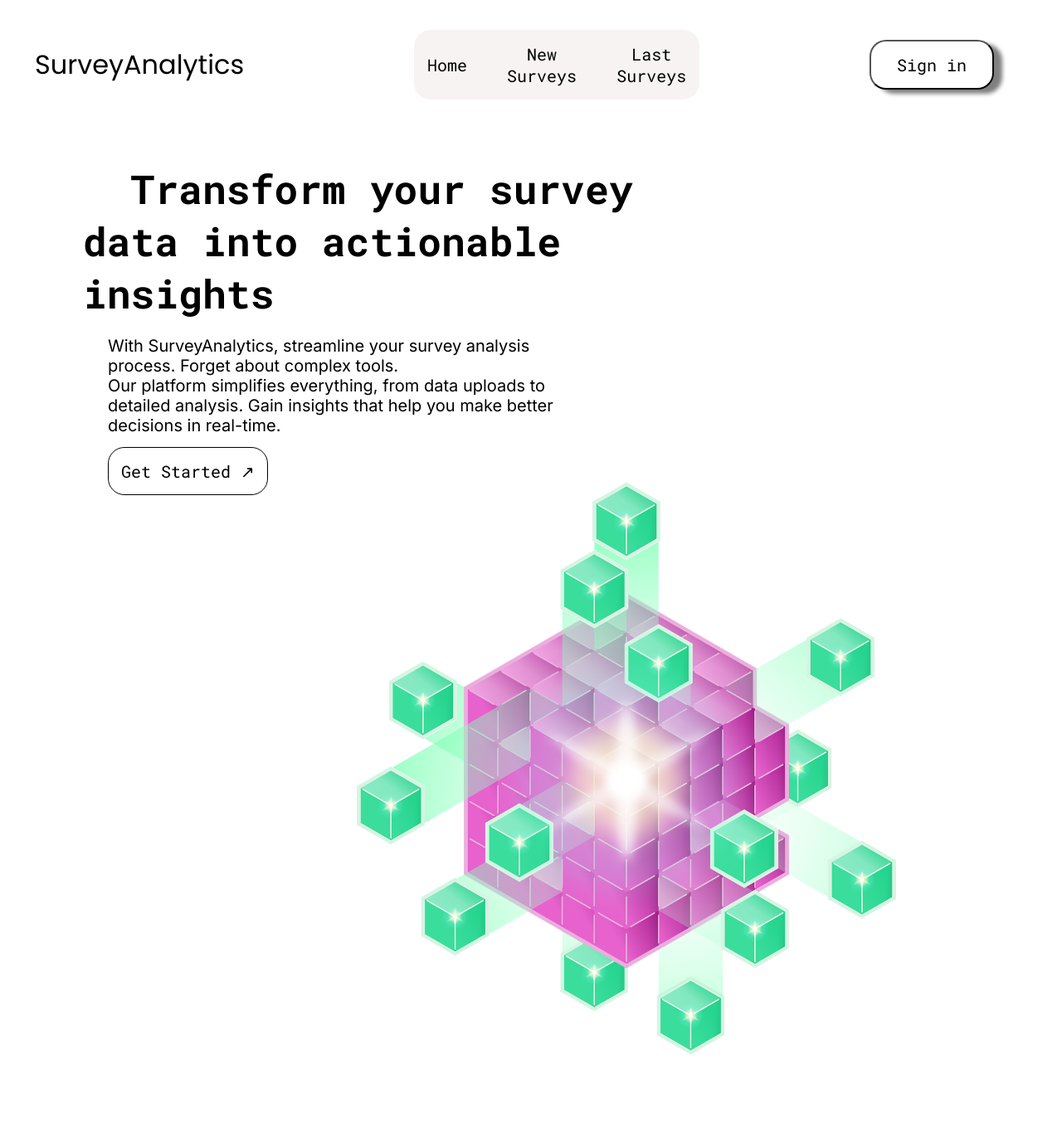
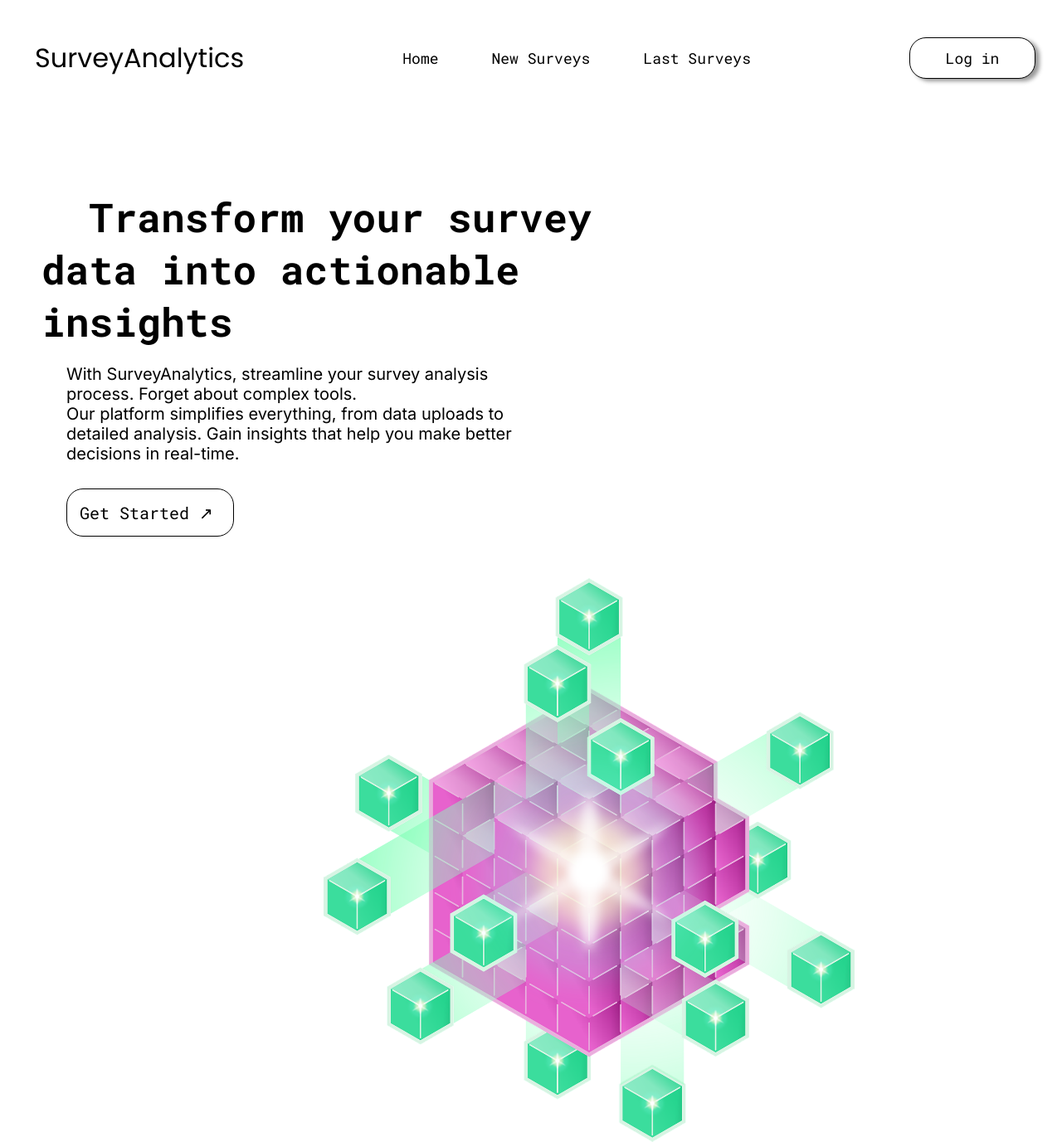
Before and after one commit to tinocoAlexander/SurveyAnalytics, a Django app: page / in a window 1280 px wide. Shown: the whole page at 83% size. Before the commit the page ends 1272 px from the top, so only its background shows below. Run offline with Django 5.2, Linux system fonts and the light colour scheme.

Commit message:
Responsive changes, image is still pending

```diff
--- a/survey_analytics/analysis/templates/analysis/analysisSurveys.html
+++ b/survey_analytics/analysis/templates/analysis/analysisSurveys.html
@@ -1,2 +1,5 @@
 {% extends '../layout/base.html' %}
 {% load static %}
+{% block extra_css %}
+    <link rel="stylesheet" href="{% static 'css/analysisSurveys.css' %}">
+{% endblock %}
--- /dev/null
+++ b/survey_analytics/static/css/index.css
@@ -0,0 +1,119 @@
+.hero {
+    color: black;
+    display: flex;
+    flex-direction: row;
+    align-items: center;
+    justify-content: space-between;
+    padding: 50px;
+    gap: 50px;
+    float: left;
+}
+
+
+.hero h1 {
+    font-family: "Roboto Mono", serif;
+    font-size: 48px;
+    margin-bottom: 0;
+}
+
+.hero p {
+    font-family: "Inter", serif;
+    font-size: 20px;
+    margin-bottom: 30px;
+    margin-left: 30px;
+}
+
+.btn-primary {
+    font-family: "Roboto Mono", serif;
+    font-size: 20px;
+    background-color: #ffffff;
+    color: black;
+    text-decoration: none;
+    border-radius: 20px;
+    padding: 15px;
+    width: 170px;
+    border: 1px solid black;
+    cursor: pointer;
+    transition: background-color 0.5s, color 0.5s;
+    display: inline-block;
+    margin-left: 30px;
+}
+
+.btn-primary:hover {
+    background-color: #e2d8e4;
+    color: #1b1b1b;
+}
+
+#hero-img {
+    width: 50%;
+    float: right;
+    max-width: 650px;
+    margin-right: 250px;
+}
+
+/* Responsividad */
+@media screen and (max-width: 1024px) {
+    .hero {
+        flex-direction: column;
+        text-align: center;
+        padding: 30px;
+    }
+
+    .hero-content {
+        max-width: 80%;
+    }
+
+    #hero-img {
+        width: 80%;
+        max-width: 500px;
+
+    }
+}
+
+@media screen and (max-width: 768px) {
+    .hero h1 {
+        font-size: 36px;
+    }
+
+    .hero p {
+        font-size: 18px;
+    }
+
+    .btn-primary {
+        font-size: 18px;
+        padding: 12px;
+        width: 140px;
+    }
+    #hero-img {
+        width: 80%;
+        max-width: 500px;
+        margin: 0 auto;
+
+    }
+}
+
+@media screen and (max-width: 480px) {
+    .hero {
+        padding: 20px;
+    }
+
+    .hero h1 {
+        font-size: 28px;
+    }
+
+    .hero p {
+        font-size: 16px;
+    }
+
+    .btn-primary {
+        font-size: 16px;
+        padding: 10px;
+        width: 130px;
+    }
+
+    #hero-img {
+        width: 90%;
+        margin: 0 auto;
+        padding: 0;
+    }
+}
--- a/survey_analytics/static/css/styles.css
+++ b/survey_analytics/static/css/styles.css
@@ -3,9 +3,14 @@
 2. Roboto Mono   font-family: "Roboto Mono", serif;
 3. Inter:   font-family: "Inter", serif;
 */
-@import url('https://fonts.googleapis.com/css2?family=Poppins:ital,wght@0,100;0,200;0,300;0,400;0,500;0,600;0,700;0,800;0,900;1,100;1,200;1,300;1,400;1,500;1,600;1,700;1,800;1,900&display=swap');
+@import url('https://fonts.googleapis.com/css2?family=Poppins:ital,wght@0,100;0,200;0,300;0,400;0,500;0,600;0,700;0,800;1,100;1,200;1,300;1,400;1,500;1,600;1,700;1,800;1,900&display=swap');
 @import url('https://fonts.googleapis.com/css2?family=Roboto+Mono:ital,wght@0,100..700;1,100..700&display=swap');
 @import url('https://fonts.googleapis.com/css2?family=Inter:ital,opsz,wght@0,14..32,100..900;1,14..32,100..900&display=swap');
+
+html {
+    font-size: 16px;
+}
+
 body {
     margin: 0;
     padding: 0;
@@ -18,32 +23,32 @@ body {
     justify-content: space-between;
     align-items: center;
     padding: 1rem 2rem;
+    flex-wrap: wrap;
 }
 
-.logo{
+.logo {
     font-family: "Poppins", serif;
-    font-size: 32px;
-    margin-left: 10px;
+    font-size: 2rem;
+    margin-left: 0.625rem;
     cursor: pointer;
     transition: 0.5s;
     text-decoration: none;
     color: black;
 }
 
-.logo:hover{
+.logo:hover {
     color: #484848;
 }
 
 .nav-links {
-    background-color: rgba(234, 226, 226, 0.4);
     list-style: none;
     display: flex;
-    gap: 3rem;
-    font-size: 20px;
+    gap: 2rem;
+    font-size: 1.125rem;
     text-align: center;
     align-content: center;
     padding: 1rem;
-    border-radius: 20px;
+    border-radius: 1.25rem;
     align-items: center;
 }
 
@@ -53,29 +58,29 @@ body {
     font-family: "Roboto Mono", serif;
     transition: background-color 0.5s, padding 0.5s;
     display: inline-block;
-    width: 100%;
-    height: 100%;
+    padding: 0.5rem 1rem;
+    border-radius: 0.625rem;
 }
 
 .nav-links a:hover {
     cursor: pointer;
-    padding: 0.3rem;
     background-color: #e2d8e4;
-    border-radius: 10px;
 }
-
 
 .nav-button {
     font-family: "Roboto Mono", serif;
-    font-size: 20px;
+    font-size: 1.125rem;
     background-color: #ffffff;
-    border-radius: 20px;
-    padding: 15px;
-    width: 150px;
-    margin-right: 50px;
-    box-shadow: 10px 5px 5px rgba(0, 0, 0, 0.5);
+    border-radius: 1.25rem;
+    padding: 0.75rem 1.25rem;
+    width: 6.875rem;
+    box-shadow: 0.3125rem 0.1875rem 0.3125rem rgba(0, 0, 0, 0.4);
     cursor: pointer;
     transition: background-color 0.5s, color 0.5s;
+    border: 0.0625rem solid black;
+    text-decoration: none;
+    color: black;
+    text-align: center;
 }
 
 .nav-button:hover {
@@ -83,55 +88,6 @@ body {
     color: #1b1b1b;
 }
 
-/*Estilos para index.html*/
-
-.hero {
-    color: black;
-    float: left;
-    margin-left: 100px;
-}
-
-.hero h1 {
-    font-family: "Roboto Mono", serif;
-    font-size: 48px;
-    margin-bottom: 0px;
-}
-
-.hero p {
-    font-family: "Inter", serif;
-    font-size: 20px;
-    margin-left: 30px;
-    margin-bottom: 30px;
-}
-
-.btn-primary {
-    font-family: "Roboto Mono", serif;
-    font-size: 20px;
-    background-color: #ffffff;
-    color: black;
-    text-decoration: none;
-    border-radius: 20px;
-    padding: 15px;
-    width: 150px;
-    margin-right: 50px;
-    border: 1px solid black;
-    cursor: pointer;
-    transition: background-color 0.5s, color 0.5s;
-    margin-left: 30px;
-}
-
-.btn-primary:hover {
-    background-color: #e2d8e4;
-    color: #1b1b1b;
-}
-
-#hero-img{
-    width: 650px;
-    float: right;
-    margin-right: 200px;
-}
-
-/* Loading screen*/
 #loading-screen {
     position: fixed;
     width: 100%;
--- /dev/null
+++ b/survey_analytics/static/js/sidebar.js
@@ -0,0 +1,8 @@
+function toggleMenu() {
+    const sidebar = document.getElementById("sidebar");
+    if (sidebar.style.left === "0px") {
+        sidebar.style.left = "-100%";
+    } else {
+        sidebar.style.left = "0px";
+    }
+}
--- a/survey_analytics/users/templates/layout/base.html
+++ b/survey_analytics/users/templates/layout/base.html
@@ -1,4 +1,4 @@
-{% load static %} <!--Cada que quieras hacer algo con el static lo vas a tener que importar-->
+{% load static %}
 <!DOCTYPE html>
 <html lang="en">
 <head>
@@ -8,6 +8,8 @@
     <link rel="stylesheet" href="{% static 'css/styles.css' %}">
     <link rel="shortcut icon" href="{% static 'images/favicon.ico' %}" type="image/x-icon">
     <script src="{% static 'js/load.js' %}" defer></script>
+    <script src="{% static 'js/sidebar.js' %}" defer></script>
+    {% block extra_css %}{% endblock %}
 </head>
 <body>
 
@@ -19,16 +21,33 @@
     <header class="header">
         <nav class="navbar">
             <a href="{% url 'users:index' %}" class="logo">SurveyAnalytics</a>
+
+            <button class="menu-toggle" onclick="toggleMenu()">☰</button>
+
             <ul class="nav-links">
                 <li><a href="{% url 'users:index' %}">Home</a></li>
-                <li><a href="{% url 'analysis:analysisSurveys' %}">New<br>Surveys</a></li>
-                <li><a href="{% url 'analysis:administrateSurveys' %}">Last<br>Surveys</a></li>
+                <li><a href="{% url 'analysis:analysisSurveys' %}">New Surveys</a></li>
+                <li><a href="{% url 'analysis:administrateSurveys' %}">Last Surveys</a></li>
             </ul>
-            <button class="nav-button">Sign in</button>
+
+            <a href="{% url 'users:index' %}" class="nav-button">Log in</a>
         </nav>
     </header>
+
+    <div id="sidebar" class="sidebar">
+        <button class="close-btn" onclick="toggleMenu()">X</button>
+        <h2 class="sidebar-title">Menú de opciones</h2>
+        <ul>
+            <li><a href="{% url 'users:index' %}">Home</a></li>
+            <li><a href="{% url 'analysis:analysisSurveys' %}">New Surveys</a></li>
+            <li><a href="{% url 'analysis:administrateSurveys' %}">Last Surveys</a></li>
+            <li><a href="{% url 'users:index' %}" class="sidebar-login">Log in</a></li>
+        </ul>
+    </div>
+
     <main class="body">
         {% block content %} {% endblock %}
     </main>
+
 </body>
 </html>
--- a/survey_analytics/users/templates/users/index.html
+++ b/survey_analytics/users/templates/users/index.html
@@ -1,5 +1,8 @@
 {% extends '../layout/base.html' %} <!--Aqui traes tu layout del header-->
 {% load static %} <!--Cada que quieras hacer algo con el static lo vas a tener que importar-->
+{% block extra_css %}
+    <link rel="stylesheet" href="{% static 'css/index.css' %}">
+{% endblock %}
 {% block content %}
 <section class="hero">
     <div class="hero-content">
```
Also changed, not shown: other parts of survey_analytics/static/css/styles.css (+113 -6 lines), survey_analytics/static/css/analysisSurveys.css (added), survey_analytics/static/images/cat404.png (added), survey_analytics/static/images/catLogin.png (added).
